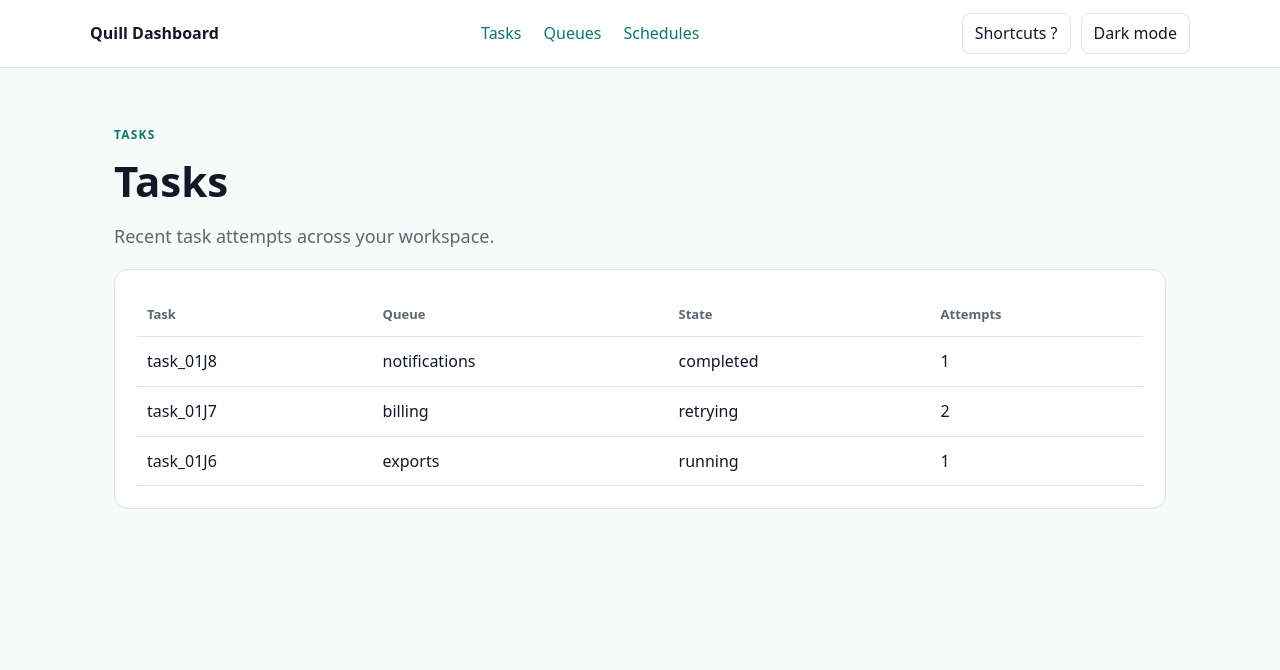
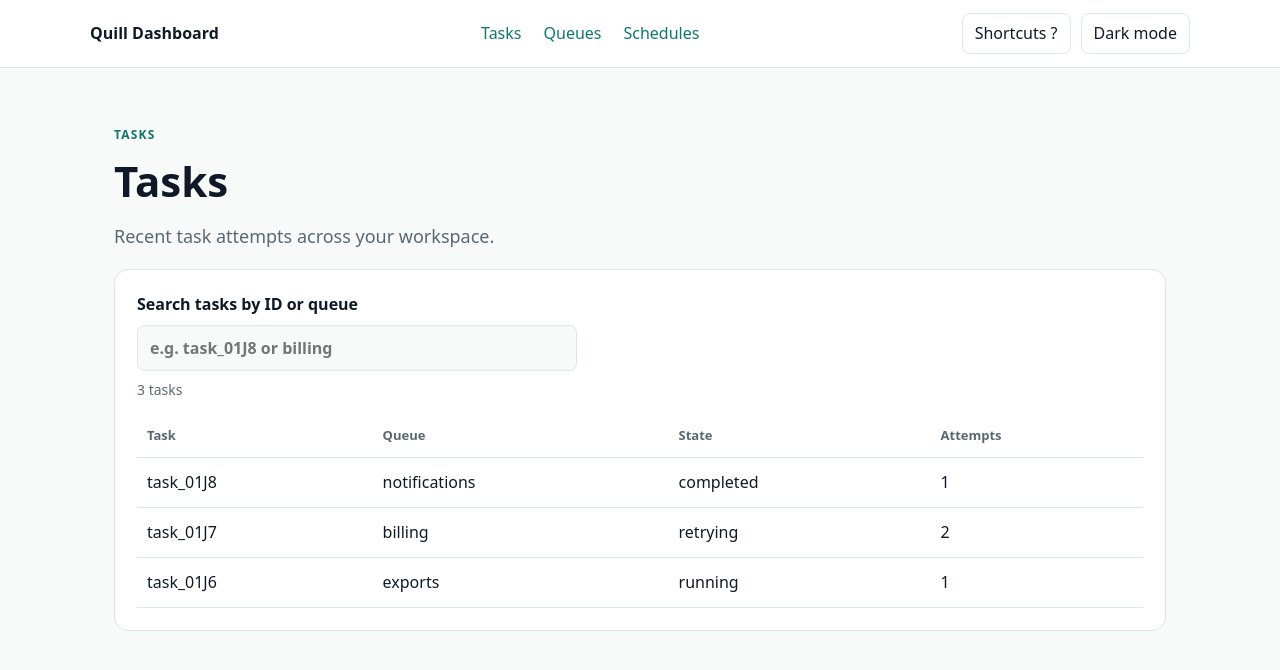
Before and after one commit to sairahul1526/quill-web, a Next.js app: page /tasks in a window 1280 px wide. Shown: the top 670 px of the page. Built offline with nearby package versions, Linux system fonts and the light colour scheme.

Commit message:
feat: search tasks by ID or queue

```diff
--- a/app/style.css
+++ b/app/style.css
@@ -200,6 +200,35 @@ table {
   text-align: left;
 }
 
+.task-search {
+  display: grid;
+  gap: 8px;
+  max-width: 440px;
+  margin-bottom: 8px;
+  font-weight: 600;
+}
+
+.task-search input {
+  width: 100%;
+  border: 1px solid var(--line);
+  border-radius: 8px;
+  background: var(--page);
+  color: var(--ink);
+  font: inherit;
+  padding: 10px 12px;
+}
+
+.task-search input:focus-visible {
+  outline: 3px solid var(--amber);
+  outline-offset: 2px;
+}
+
+.task-search-count {
+  margin: 8px 0 12px;
+  color: var(--muted);
+  font-size: 14px;
+}
+
 th,
 td {
   border-bottom: 1px solid var(--line);
--- a/app/tasks/page.tsx
+++ b/app/tasks/page.tsx
@@ -1,3 +1,54 @@
+'use client';
+
+import { useState } from 'react';
+
+const tasks = [
+  { id: 'task_01J8', queue: 'notifications', state: 'completed', attempts: 1 },
+  { id: 'task_01J7', queue: 'billing', state: 'retrying', attempts: 2 },
+  { id: 'task_01J6', queue: 'exports', state: 'running', attempts: 1 },
+];
+
 export default function Tasks() {
-  return <main><p className="eyebrow">TASKS</p><h1>Tasks</h1><p className="lede">Recent task attempts across your workspace.</p><section className="panel"><table><thead><tr><th>Task</th><th>Queue</th><th>State</th><th>Attempts</th></tr></thead><tbody><tr><td>task_01J8</td><td>notifications</td><td>completed</td><td>1</td></tr><tr><td>task_01J7</td><td>billing</td><td>retrying</td><td>2</td></tr><tr><td>task_01J6</td><td>exports</td><td>running</td><td>1</td></tr></tbody></table></section></main>;
+  const [query, setQuery] = useState('');
+  const normalizedQuery = query.trim().toLowerCase();
+  const filteredTasks = tasks.filter((task) =>
+    task.id.toLowerCase().includes(normalizedQuery) || task.queue.toLowerCase().includes(normalizedQuery),
+  );
+
+  return (
+    <main>
+      <p className="eyebrow">TASKS</p>
+      <h1>Tasks</h1>
+      <p className="lede">Recent task attempts across your workspace.</p>
+      <section className="panel">
+        <div className="task-search">
+          <label htmlFor="task-search">Search tasks by ID or queue</label>
+          <input
+            id="task-search"
+            type="search"
+            value={query}
+            onChange={(event) => setQuery(event.target.value)}
+            placeholder="e.g. task_01J8 or billing"
+          />
+        </div>
+        <p className="task-search-count" aria-live="polite">
+          {filteredTasks.length} {filteredTasks.length === 1 ? 'task' : 'tasks'}
+        </p>
+        {filteredTasks.length > 0 ? (
+          <table>
+            <thead><tr><th>Task</th><th>Queue</th><th>State</th><th>Attempts</th></tr></thead>
+            <tbody>
+              {filteredTasks.map((task) => (
+                <tr key={task.id}>
+                  <td>{task.id}</td><td>{task.queue}</td><td>{task.state}</td><td>{task.attempts}</td>
+                </tr>
+              ))}
+            </tbody>
+          </table>
+        ) : (
+          <p role="status">No tasks match “{query}”.</p>
+        )}
+      </section>
+    </main>
+  );
 }
```
